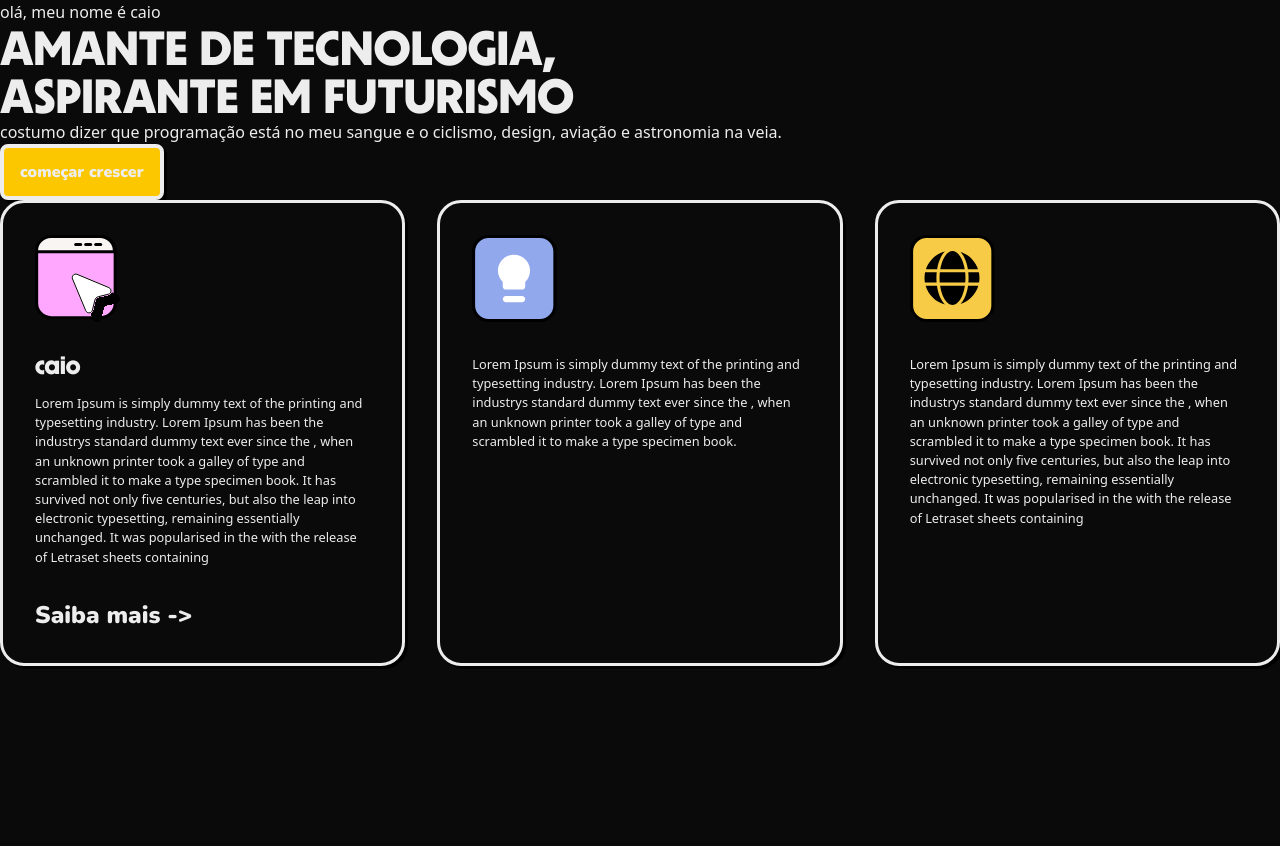
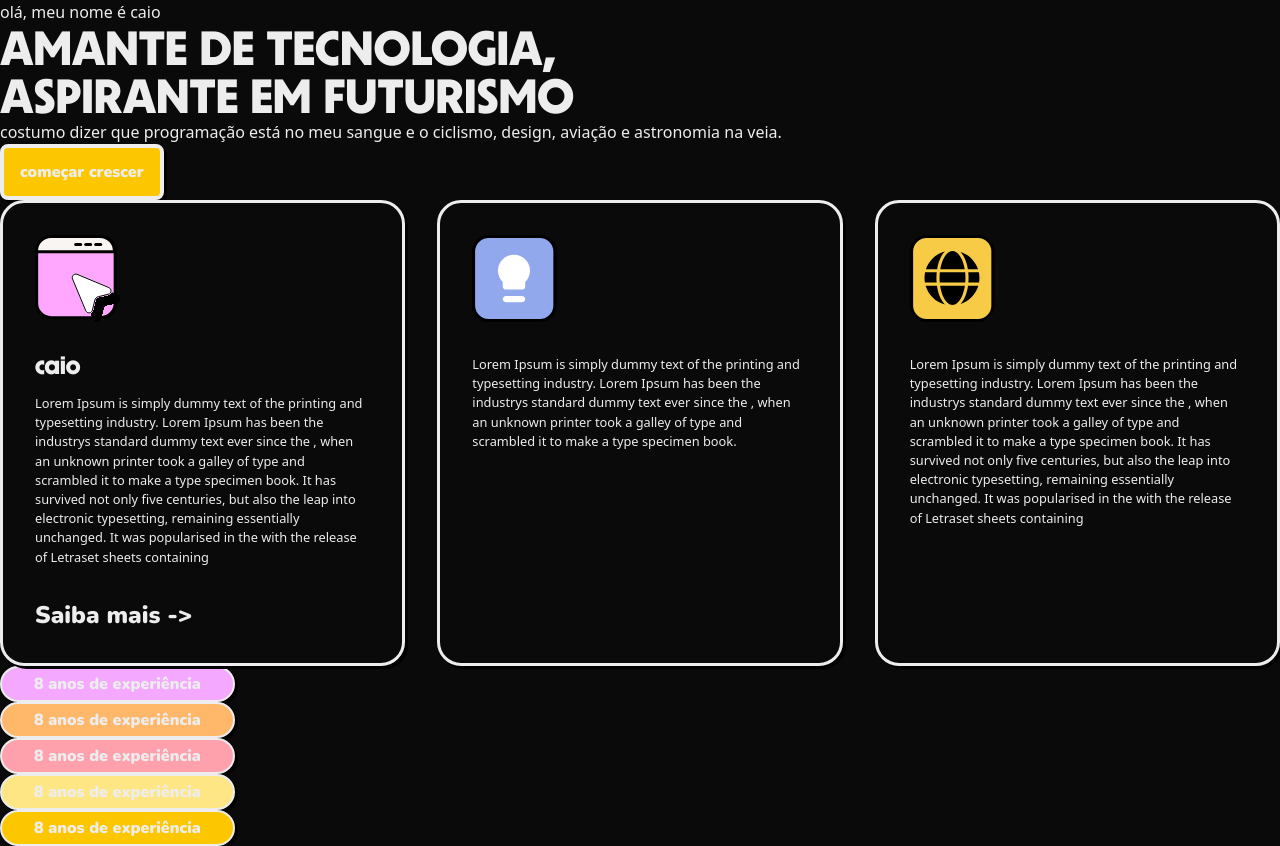
Before and after one commit to CaaioSB/v3caiosb.com, a Next.js app: page / in a window 1280 px wide. Before the commit the page ends 800 px from the top, so only its background shows below. Built offline with nearby package versions, Linux system fonts and the light colour scheme.

Commit message:
feat: tag component (#6)
* feat: tag component

* feat: tag component at main page

```diff
--- a/src/app/components/index.ts
+++ b/src/app/components/index.ts
@@ -1,2 +1,3 @@
-export * from './button'
-export * from './card'
+export * from "./button";
+export * from "./card";
+export * from "./tag";
--- /dev/null
+++ b/src/app/components/tag/index.ts
@@ -0,0 +1 @@
+export { default as Tag } from "./tag";
--- /dev/null
+++ b/src/app/components/tag/tag.tsx
@@ -0,0 +1,19 @@
+import { tv } from "tailwind-variants";
+import type { TagProps } from "./types";
+
+const tag = tv({
+	base: "w-fit font-nunito font-black px-8 py-1 rounded-full border-2 transition-all hover:-translate-1 shadow-3xl hover:shadow-5xl",
+	variants: {
+		color: {
+			fuchsia: "bg-fuchsia-300",
+			orange: "bg-orange-300",
+			amber: "bg-amber-200",
+			salmon: "bg-rose-300",
+			yellow: "bg-yellow-400",
+		},
+	},
+});
+
+export default function Tag(props: TagProps) {
+	return <div className={tag({ color: props.color })}>{props.label}</div>;
+}
--- /dev/null
+++ b/src/app/components/tag/types.ts
@@ -0,0 +1,6 @@
+type Colors = "orange" | "fuchsia" | "amber" | "salmon" | "yellow";
+
+export type TagProps = {
+	label: string;
+	color: Colors;
+};
--- a/src/app/page.tsx
+++ b/src/app/page.tsx
@@ -1,4 +1,4 @@
-import { Button, Card } from "@/app/components";
+import { Button, Card, Tag } from "@/app/components";
 
 export default function Home() {
 	return (
@@ -49,6 +49,12 @@ export default function Home() {
 					</small>
 				</Card>
 			</div>
+
+			<Tag color="fuchsia" label="8 anos de experiência" />
+			<Tag color="orange" label="8 anos de experiência" />
+			<Tag color="salmon" label="8 anos de experiência" />
+			<Tag color="amber" label="8 anos de experiência" />
+			<Tag color="yellow" label="8 anos de experiência" />
 		</div>
 	);
 }
```
